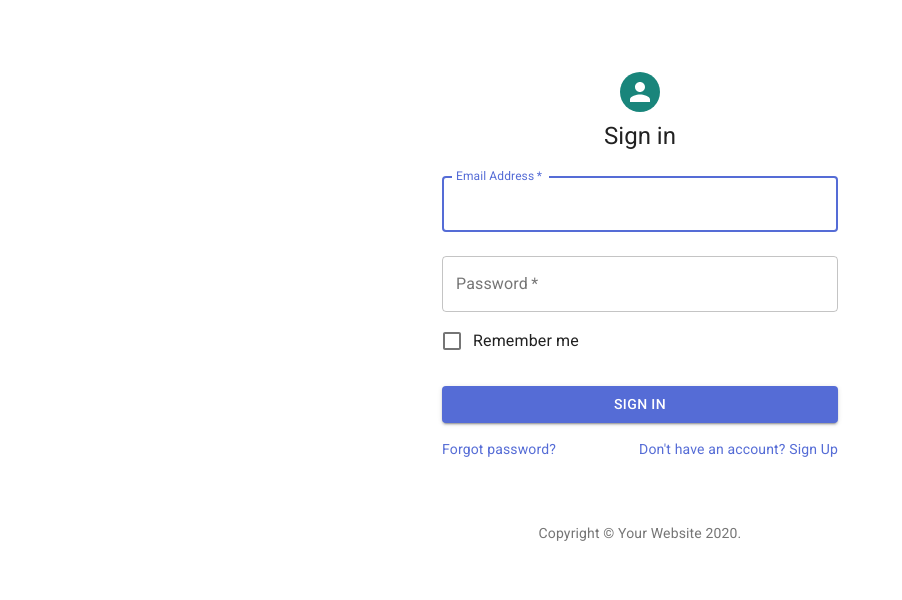
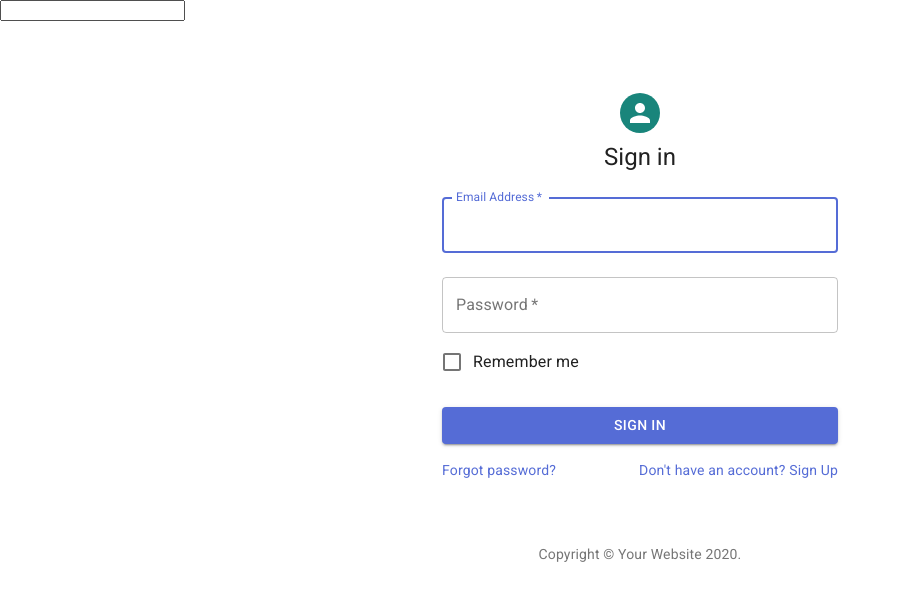
Before and after one commit to nbisso/nextjs, a Next.js app: page /about in a window 1280 px wide. Shown: the top 600 px of the page, without its empty margins (0-902 px from the left). Built offline with nearby package versions, Linux system fonts and the light colour scheme.

Commit message:
initial concept persist layout

```diff
--- a/components/header.js
+++ b/components/header.js
@@ -0,0 +1,10 @@
+import React from 'react'
+
+export default function header({ children }) {
+    return (
+        <div>
+            <input type="text"></input>
+            {children}
+        </div>
+    )
+}
--- a/pages/_app.js
+++ b/pages/_app.js
@@ -4,6 +4,7 @@ import Head from 'next/head';
 import { ThemeProvider } from '@material-ui/core/styles';
 import CssBaseline from '@material-ui/core/CssBaseline';
 import theme from '../src/theme';
+import Header from "../components/header"
 
 export default function MyApp(props) {
     const { Component, pageProps } = props;
@@ -16,6 +17,9 @@ export default function MyApp(props) {
         }
     }, []);
 
+    const getLayout =
+        Component.getLayout || (page => <Header children={page} />)
+
     return (
         <React.Fragment>
             <Head>
@@ -25,7 +29,7 @@ export default function MyApp(props) {
             <ThemeProvider theme={theme}>
                 {/* CssBaseline kickstart an elegant, consistent, and simple baseline to build upon. */}
                 <CssBaseline />
-                <Component {...pageProps} />
+                {getLayout(<Component {...pageProps} />)}
             </ThemeProvider>
         </React.Fragment>
     );
--- a/pages/about.js
+++ b/pages/about.js
@@ -11,6 +11,7 @@ import Box from '@material-ui/core/Box';
 import Typography from '@material-ui/core/Typography';
 import { makeStyles } from '@material-ui/core/styles';
 import Container from '@material-ui/core/Container';
+
 
 function Copyright() {
   return (
@@ -50,6 +51,7 @@ export default function SignIn() {
 
   return (
     <Container component="main" maxWidth="xs">
+
       <CssBaseline />
       <div className={classes.paper}>
         <Avatar className={classes.avatar}>
--- a/pages/index.js
+++ b/pages/index.js
@@ -29,7 +29,8 @@ export default function Home({ stars }) {
             {stars}
             <div>{loading ? "cargando..." : ""}</div>
             <button onClick={login}>login</button>
-        </div>
+            <button onClick={() => router.push("/about")}>abo</button>
+        </div >
     )
 }
 
```
